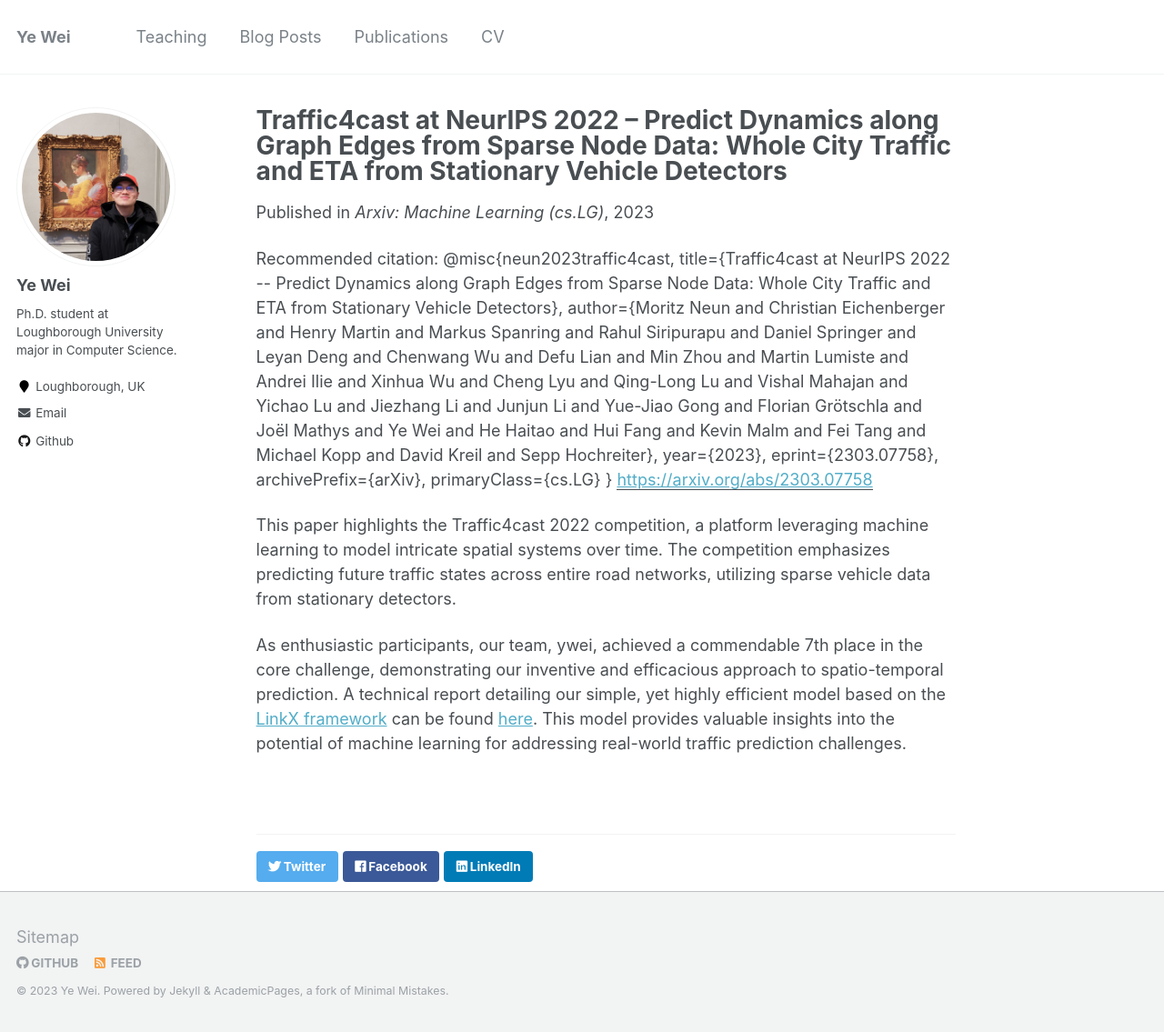
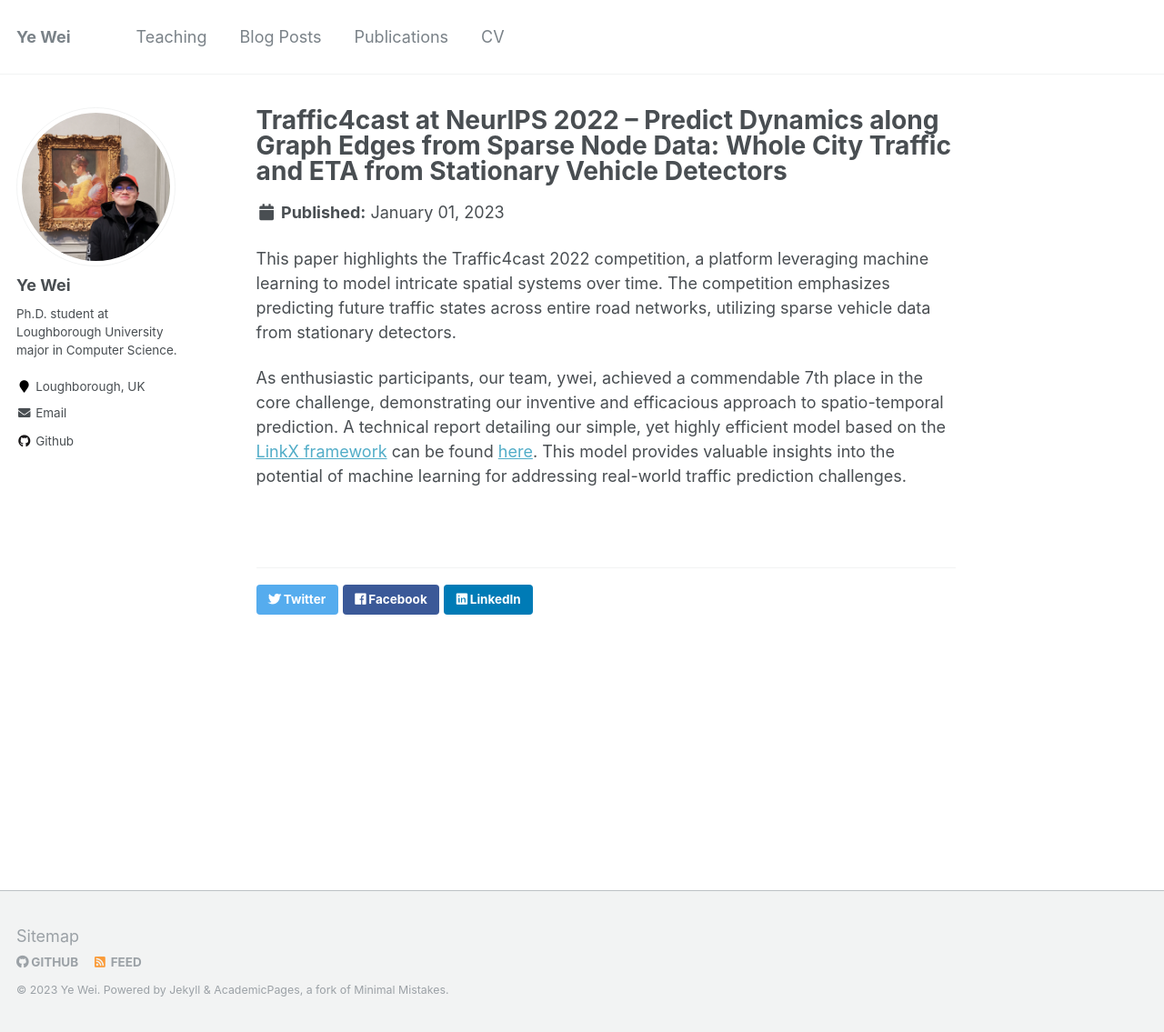
Before and after one commit to Ye-We1/Ye-We1.github.io, a Jekyll site: the page built from _publications/2023-t4c22.md, in a window 1280 px wide and 1135 px high. Shown: the whole window at 91% size. Built offline with Jekyll 4.4.1, drawn with Linux system fonts in a browser that asks for light colours; some of the changed lines change nothing that is shown.

Commit message:
Update 2023-t4c22.md

```diff
--- a/_publications/2023-t4c22.md
+++ b/_publications/2023-t4c22.md
@@ -4,16 +4,16 @@ collection: publications
 permalink: /publication/2023-t4c22
 excerpt: 'Pre-print under review, submitted to Proceedings of Machine Learning Research'
 date: 2023-01-01
-venue: 'Arxiv: Machine Learning (cs.LG)'
+# venue: 'Arxiv: Machine Learning (cs.LG)'
 paperurl: 'https://arxiv.org/abs/2303.07758'
-citation: '@misc{neun2023traffic4cast,
-      title={Traffic4cast at NeurIPS 2022 -- Predict Dynamics along Graph Edges from Sparse Node Data: Whole City Traffic and ETA from Stationary Vehicle Detectors},
-      author={Moritz Neun and Christian Eichenberger and Henry Martin and Markus Spanring and Rahul Siripurapu and Daniel Springer and Leyan Deng and Chenwang Wu and Defu Lian and Min Zhou and Martin Lumiste and Andrei Ilie and Xinhua Wu and Cheng Lyu and Qing-Long Lu and Vishal Mahajan and Yichao Lu and Jiezhang Li and Junjun Li and Yue-Jiao Gong and Florian Grötschla and Joël Mathys and Ye Wei and He Haitao and Hui Fang and Kevin Malm and Fei Tang and Michael Kopp and David Kreil and Sepp Hochreiter},
-      year={2023},
-      eprint={2303.07758},
-      archivePrefix={arXiv},
-      primaryClass={cs.LG}
-}'
+# citation: '@misc{neun2023traffic4cast,
+#       title={Traffic4cast at NeurIPS 2022 -- Predict Dynamics along Graph Edges from Sparse Node Data: Whole City Traffic and ETA from Stationary Vehicle Detectors},
+#       author={Moritz Neun and Christian Eichenberger and Henry Martin and Markus Spanring and Rahul Siripurapu and Daniel Springer and Leyan Deng and Chenwang Wu and Defu Lian and Min Zhou and Martin Lumiste and Andrei Ilie and Xinhua Wu and Cheng Lyu and Qing-Long Lu and Vishal Mahajan and Yichao Lu and Jiezhang Li and Junjun Li and Yue-Jiao Gong and Florian Grötschla and Joël Mathys and Ye Wei and He Haitao and Hui Fang and Kevin Malm and Fei Tang and Michael Kopp and David Kreil and Sepp Hochreiter},
+#       year={2023},
+#       eprint={2303.07758},
+#       archivePrefix={arXiv},
+#       primaryClass={cs.LG}
+# }'
 ---
 
 This paper highlights the Traffic4cast 2022 competition, a platform leveraging machine learning to model intricate spatial systems over time. The competition emphasizes predicting future traffic states across entire road networks, utilizing sparse vehicle data from stationary detectors.
```
